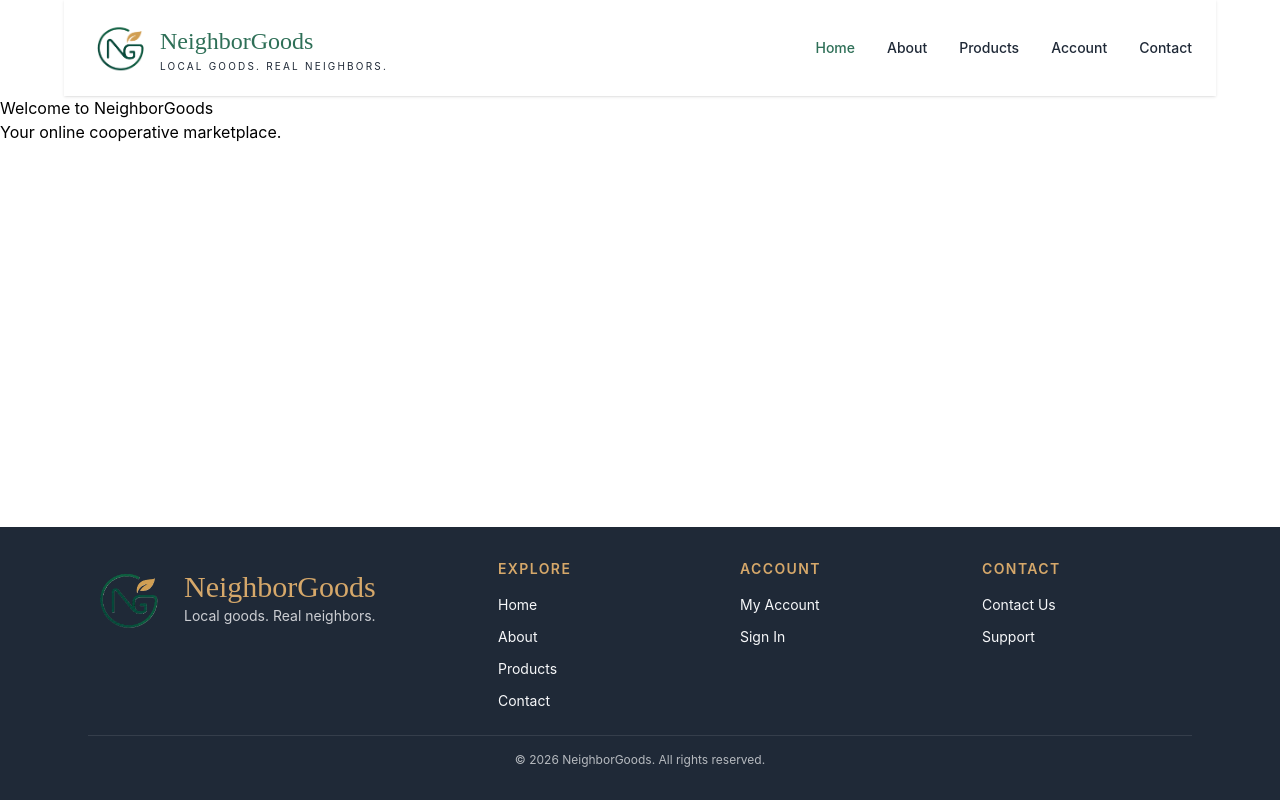
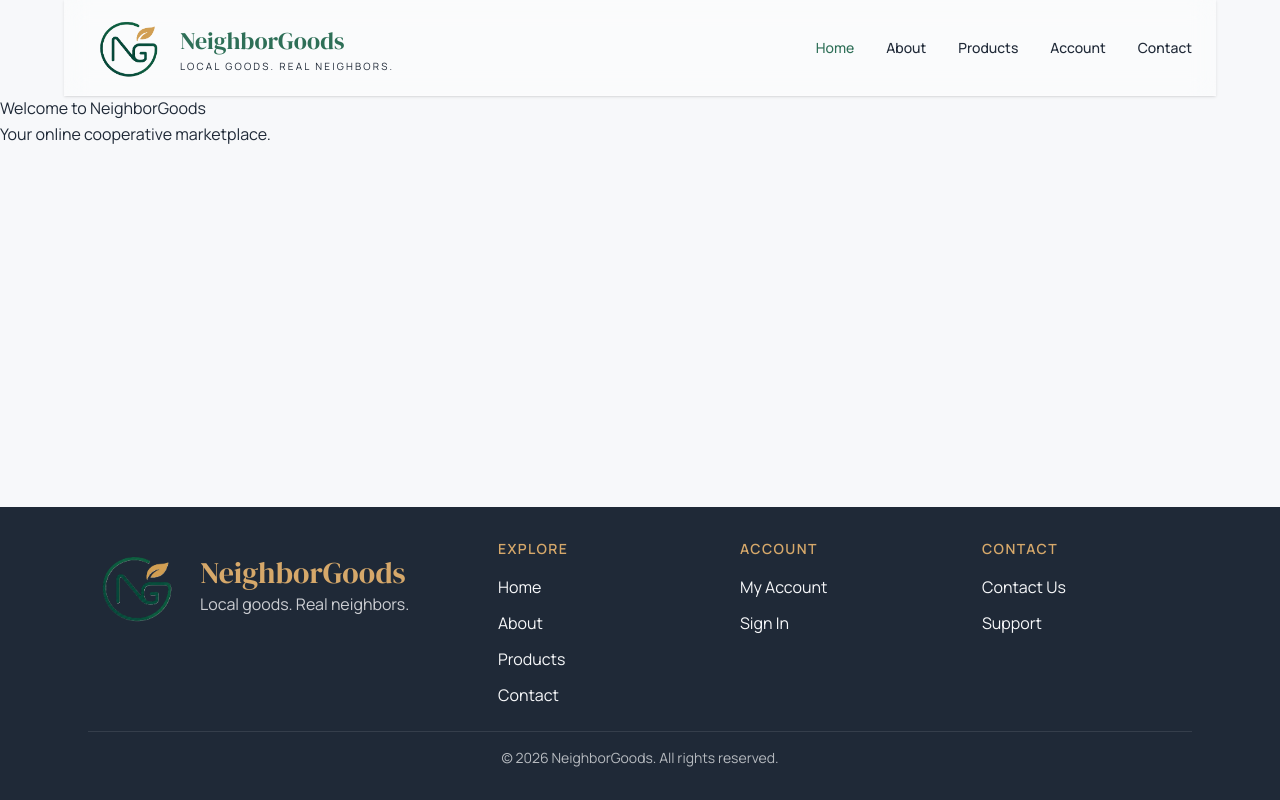
Before and after one commit to Euni-B/pivot-capstone, a React (Vite) app: page / in a window 1280 px wide. Built offline with nearby package versions, Linux system fonts and the light colour scheme.

Commit message:
root block plus updated code

```diff
--- a/src/components/Footer.tsx
+++ b/src/components/Footer.tsx
@@ -3,56 +3,54 @@ import logo from "../assets/ng-logo.png";
 
 export default function Footer() {
     return (
-
-
         // tags with specific styling
-        <footer className="bg-[#1F2937] text-[#F7F8FA]">
+        <footer className="bg-primary-dark text-light-background">
             <div className="mx-auto max-w-6xl px-6 py-8">
                 {/* Main footer grid */}
-                 <div className="grid grid-cols-1 gap-8 md:grid-cols-[1.8fr_1fr_1fr_1fr]">
+                <div className="grid grid-cols-1 gap-8 md:grid-cols-[1.8fr_1fr_1fr_1fr]">
                     {/* Brand column */}
-
-                   <div>
+                    <div>
                         <div className="mb-4 flex items-center gap-4">
-
                             {/* Larger Logo */}
                             <img
                                 src={logo}
                                 alt="NeighborGoods icon"
-                                className="h-20 w-20 object-contain"
+                                className="h-24 w-24 object-contain"
                             />
 
                             {/* Text Stack */}
                             <div className="flex flex-col">
-                                <h2 className="font-['DM_Serif_Display'] text-3xl text-[#D6A86A] leading-none">
+                                <h2 className="font-heading text-3xl leading-none text-accent-gold">
                                     NeighborGoods
                                 </h2>
 
-                                <p className="mt-1 text-sm text-[#F7F8FA]/80">
+                                <p className="mt-1 font-body text-base text-light-background/80">
                                     Local goods. Real neighbors.
                                 </p>
                             </div>
-
                         </div>
                     </div>
 
                     {/* Explore links */}
                     <div>
-                        <h3 className="mb-4 text-sm font-semibold uppercase tracking-widest text-[#D6A86A]">
+                        <h3 className="mb-4 font-body text-sm font-semibold uppercase tracking-widest text-accent-gold">
                             Explore
                         </h3>
 
-                        <nav className="flex flex-col gap-3 text-sm">
-                            <NavLink to="/" className="hover:text-[#D6A86A]">
+                        <nav className="flex flex-col gap-3 font-body text-base">
+                            <NavLink to="/" className="transition-colors duration-200 hover:text-accent-gold">
                                 Home
                             </NavLink>
-                            <NavLink to="/about" className="hover:text-[#D6A86A]">
+
+                            <NavLink to="/about" className="transition-colors duration-200 hover:text-accent-gold">
                                 About
                             </NavLink>
-                            <NavLink to="/products" className="hover:text-[#D6A86A]">
+
+                            <NavLink to="/products" className="transition-colors duration-200 hover:text-accent-gold">
                                 Products
                             </NavLink>
-                            <NavLink to="/contact" className="hover:text-[#D6A86A]">
+
+                            <NavLink to="/contact" className="transition-colors duration-200 hover:text-accent-gold">
                                 Contact
                             </NavLink>
                         </nav>
@@ -60,15 +58,16 @@ export default function Footer() {
 
                     {/* Account links */}
                     <div>
-                        <h3 className="mb-4 text-sm font-semibold uppercase tracking-widest text-[#D6A86A]">
+                        <h3 className="mb-4 font-body text-sm font-semibold uppercase tracking-widest text-accent-gold">
                             Account
                         </h3>
 
-                        <nav className="flex flex-col gap-3 text-sm">
-                            <NavLink to="/account" className="hover:text-[#D6A86A]">
+                        <nav className="flex flex-col gap-3 font-body text-base">
+                            <NavLink to="/account" className="transition-colors duration-200 hover:text-accent-gold">
                                 My Account
                             </NavLink>
-                            <NavLink to="/account" className="hover:text-[#D6A86A]">
+
+                            <NavLink to="/account" className="transition-colors duration-200 hover:text-accent-gold">
                                 Sign In
                             </NavLink>
                         </nav>
@@ -76,15 +75,16 @@ export default function Footer() {
 
                     {/* Contact links */}
                     <div>
-                        <h3 className="mb-4 text-sm font-semibold uppercase tracking-widest text-[#D6A86A]">
+                        <h3 className="mb-4 font-body text-sm font-semibold uppercase tracking-widest text-accent-gold">
                             Contact
                         </h3>
 
-                        <nav className="flex flex-col gap-3 text-sm">
-                            <NavLink to="/contact" className="hover:text-[#D6A86A]">
+                        <nav className="flex flex-col gap-3 font-body text-base">
+                            <NavLink to="/contact" className="transition-colors duration-200 hover:text-accent-gold">
                                 Contact Us
                             </NavLink>
-                            <NavLink to="/contact" className="hover:text-[#D6A86A]">
+
+                            <NavLink to="/contact" className="transition-colors duration-200 hover:text-accent-gold">
                                 Support
                             </NavLink>
                         </nav>
@@ -92,10 +92,9 @@ export default function Footer() {
                 </div>
 
                 {/* Bottom bar */}
-                <div className="mt-6 border-t border-white/10 pt-4 text-center text-xs text-[#F7F8FA]/70">
+                <div className="mt-6 border-t border-white/10 pt-4 text-center font-body text-sm text-light-background/70">
                     © 2026 NeighborGoods. All rights reserved.
                 </div>
             </div>
-        </footer>
-    );
+        </footer>);
 }
--- a/src/components/Header.tsx
+++ b/src/components/Header.tsx
@@ -22,45 +22,65 @@ export default function Header() {
     // display on page
     return (
         // html tag with tailwind classes for styling and layout
-        <header className="w-full h-24 sticky top-0 z-50">
-            {/* html tag to separate a section with specific styling for this part  */}
-            <div className="max-w-6xl mx-auto h-full px-6 flex items-center justify-between
-        bg-white/40 backdrop-blur-md border-b border-white/30 shadow-sm">
+        <header className="sticky top-0 z-50 h-24 w-full">
+            {/* Glassmorphism container */}
+            <div
+                className="
+        mx-auto flex h-full max-w-6xl items-center justify-between px-6
+        border-b border-white/30
+        bg-white/40
+        backdrop-blur-md
+        shadow-sm
+      "
+            >
                 {/* Logo / Brand */}
                 <NavLink
                     to="/"
-                    className="flex items-center gap-2"
+                    className="flex items-center gap-3"
                 >
-                    {/* Icon */}
+                    {/* Logo Icon */}
                     <img
                         src={logo}
-                        alt="NeighborGoods icon"
-                        className="h-16 w-16 object-contain"
+                        alt="NeighborGoods logo"
+                        className="h-20 w-20 object-contain"
                     />
 
-                    {/* Brand text */}
-                    <div className="flex flex-col justify-center leading-none">
-                        <h1 className="font-['DM_Serif_Display'] text-2xl text-[#2E6F57]">
+                    {/* Brand Name & Tagline */}
+                    <div className="flex flex-col leading-none">
+                        <h1 className="font-heading text-2xl text-primary-green">
                             NeighborGoods
                         </h1>
 
-                        <p className="mt-1 hidden text-[10px] tracking-[0.22em] text-[#1F2937] md:block">
+                        <p
+                            className="
+              mt-1 hidden
+              font-body
+              text-[10px]
+              tracking-[0.22em]
+              text-primary-dark
+              md:block
+            "
+                        >
                             LOCAL GOODS. REAL NEIGHBORS.
                         </p>
                     </div>
                 </NavLink>
-                {/* Desktop Nav */}
-                <nav className="hidden md:flex gap-8 text-sm font-medium">
-                    {/* renders list of nav links, with styling based on active state and hover state  */}
+
+                {/* Desktop Navigation */}
+                <nav className="hidden md:flex items-center gap-8 font-body text-sm font-medium">
                     {links.map((link) => (
                         <NavLink
                             key={link.name}
                             to={link.path}
                             className={({ isActive }) =>
-                                `transition-colors duration-200 ${isActive
-                                    ? "text-[#2E6F57]"
-                                    : "text-[#1F2937]"
-                                } hover:text-[#2E6F57]`
+                                `
+          transition-colors duration-200
+          ${isActive
+                                    ? "text-primary-green"
+                                    : "text-primary-dark"
+                                }
+          hover:text-primary-green
+        `
                             }
                         >
                             {link.name}
@@ -70,36 +90,49 @@ export default function Header() {
 
                 {/* Mobile Menu Button */}
                 <button
-                    // uses state to toggle mobile menu open/close on click, with styling for mobile view
+                    // Toggle mobile menu open/closed
                     onClick={() => setIsOpen(!isOpen)}
-                    // hides extra text on mobile and styles the icon
-                    className="md:hidden text-xl text-[#1F2937]"
+                    className="
+    text-primary-dark
+    transition-colors duration-200
+    hover:text-primary-green
+    md:hidden
+  "
+                    aria-label="Toggle navigation menu"
                 >
-                    {/* conditional rendering of menu icon based on mobile menu state (open/close)  */}
-                    {isOpen ? <FaTimes /> : <FaBars />}
+                    {/* Show X when menu is open, hamburger when closed */}
+                    {isOpen ? <FaTimes size={24} /> : <FaBars size={24} />}
                 </button>
             </div>
 
             {/* Mobile Menu */}
             {/* if mobile menu is open, renders a div with nav links styled for mobile view, with backdrop and border
-             for separation from content   */}
+    for separation from content */}
             {isOpen && (
-                <div className="md:hidden bg-white/70 backdrop-blur-md border-b border-white/30 px-6 pb-4">
+                <div
+                    className="
+            md:hidden
+            border-b border-white/30
+            bg-white/70
+            backdrop-blur-md
+            px-6 pb-4
+        "
+                >
                     <div className="flex flex-col gap-4">
                         {/* renders links variable with styling based on active state and hover state,
-                         and closes mobile menu on click */}
+                and closes mobile menu on click */}
                         {links.map((link) => (
                             <NavLink
                                 key={link.name}
                                 to={link.path}
                                 onClick={() => setIsOpen(false)}
                                 className={({ isActive }) =>
-                                //     p=padding y=top and bottom, transition-colors for smooth color change,
-                                // with conditional styling based on active state and hover state
-                                    `py-2 transition-colors ${isActive
-                                        ? "text-[#2E6F57]"
-                                        : "text-[#1F2937]"
-                                    } hover:text-[#2E6F57]`
+                                    // p=padding y=top and bottom, transition-colors for smooth color change,
+                                    // with conditional styling based on active state and hover state
+                                    `py-2 transition-colors duration-200 ${isActive
+                                        ? "text-primary-green"
+                                        : "text-primary-dark"
+                                    } hover:text-primary-green`
                                 }
                             >
                                 {link.name}
@@ -107,6 +140,7 @@ export default function Header() {
                         ))}
                     </div>
                 </div>
+
             )}
         </header>
     );
--- a/src/index.css
+++ b/src/index.css
@@ -1 +1,41 @@
+@import url("https://fonts.googleapis.com/css2?family=DM+Serif+Display&family=Manrope:wght@400;500;600;700&display=swap");
+
 @import "tailwindcss";
+
+@theme {
+  --color-primary-dark: #1F2937;
+  --color-primary-green: #2E6F57;
+  --color-accent-gold: #D6A86A;
+  --color-light-background: #F7F8FA;
+
+  --font-heading: "DM Serif Display", serif;
+  --font-body: "Manrope", sans-serif;
+}
+
+*,
+*::before,
+*::after {
+  box-sizing: border-box;
+}
+
+html,
+body,
+#root {
+  width: 100%;
+  min-height: 100%;
+  margin: 0;
+}
+
+body {
+  background-color: #F7F8FA;
+  color: #1F2937;
+  font-family: "Manrope", sans-serif;
+  font-size: 16px;
+  line-height: 1.6;
+  overflow-x: hidden;
+}
+
+img {
+  display: block;
+  max-width: 100%;
+}
```
Also changed, not shown: src/App.css (deleted, +0 -184 lines).
